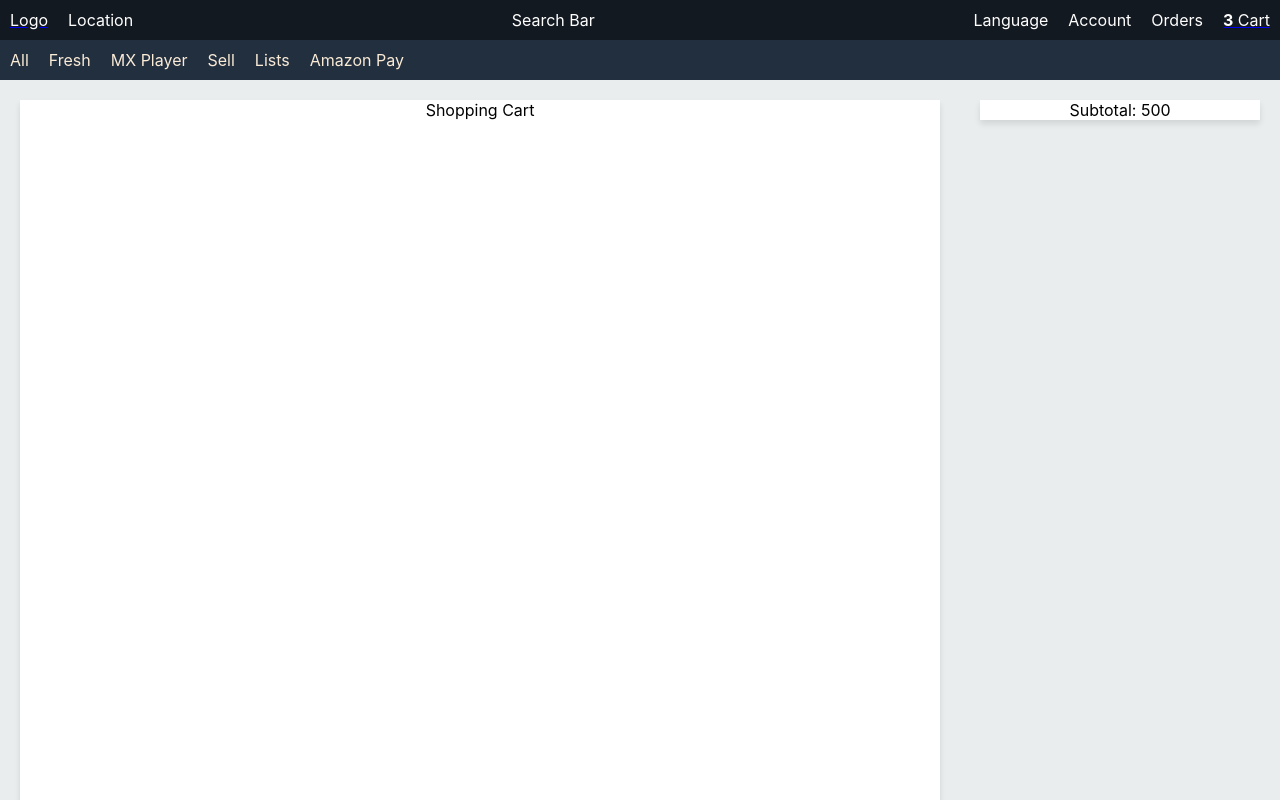
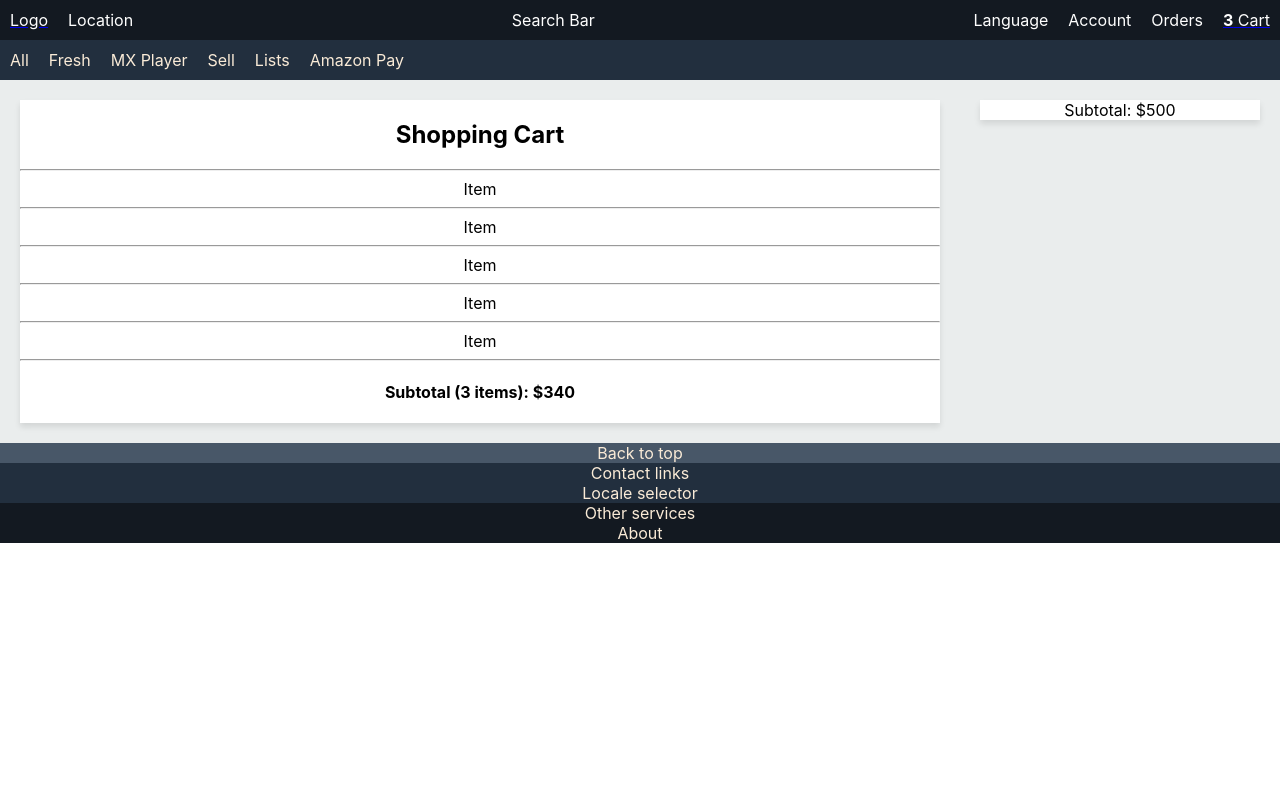
Before and after one commit to ishu9bansal/amazon-clone, a React (Create React App) app: page /cart in a window 1280 px wide. Shown: the top 800 px of the page. Built offline with nearby package versions, Linux system fonts and the light colour scheme.

Commit message:
add cart layout

```diff
--- a/src/App.css
+++ b/src/App.css
@@ -194,10 +194,6 @@
 .shopping-cart {
   margin: 20px;
   background: white;
-  height: 1000px;
   box-shadow: 0 4px 6px rgba(0, 0, 0, 0.1);
   overflow: hidden;
-  display: flex;
-  flex-direction: column;
-  align-items: center;
 }
--- a/src/App.js
+++ b/src/App.js
@@ -48,9 +48,27 @@ function Home() {
 
 function Cart() {
   return <div className='cart-page'>
-    <div className='cart-section'><div className='shopping-cart'>Shopping Cart</div></div>
-    <div className='summary-section' ><div className='summary-card'>Subtotal: 500</div></div>
+    <div className='cart-section'>
+      <div className='shopping-cart'>
+        <h2>Shopping Cart</h2>
+        <hr />
+        <CartItem />
+        <CartItem />
+        <CartItem />
+        <CartItem />
+        <CartItem />
+        <h4>Subtotal (3 items): $340</h4>
+      </div>
+    </div>
+    <div className='summary-section' ><div className='summary-card'>Subtotal: $500</div></div>
   </div>;
+}
+
+function CartItem() {
+  return <>
+    Item
+    <hr />
+  </>
 }
 
 function Navbar() {
```
